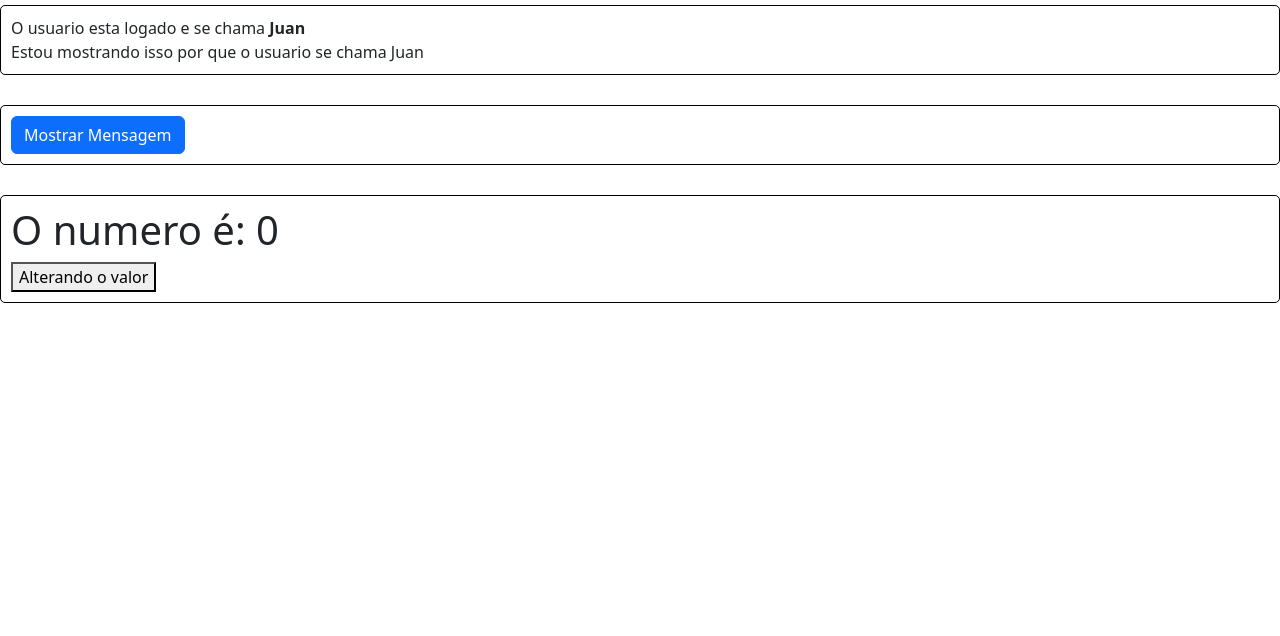
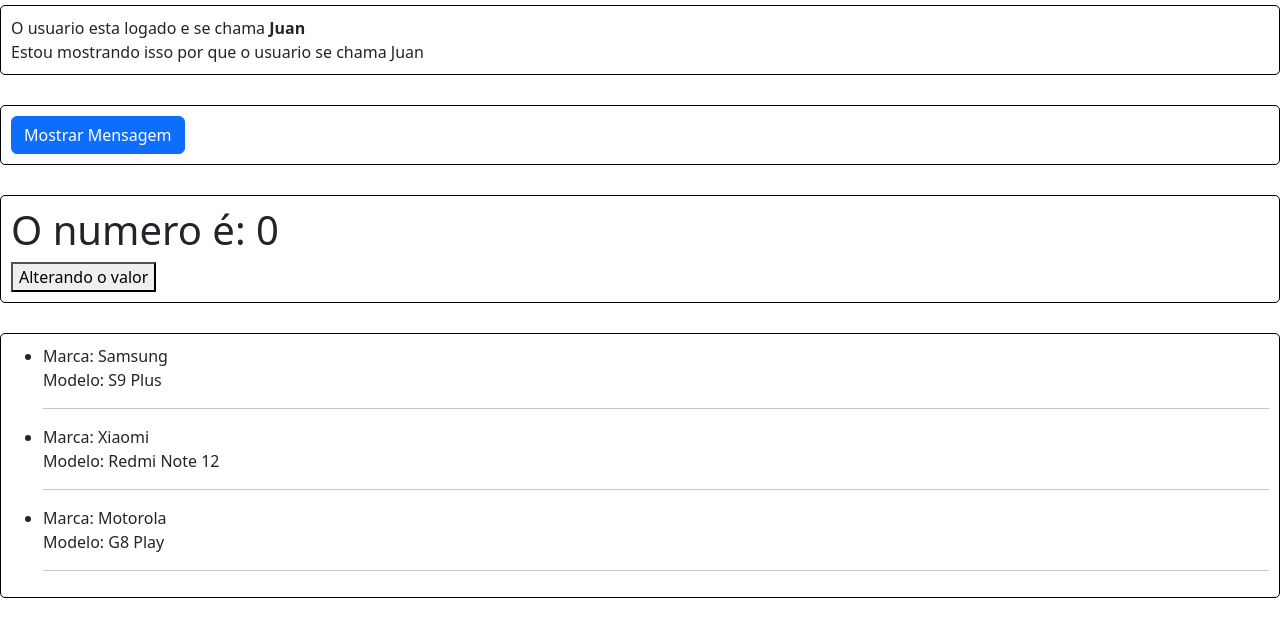
Before and after one commit to juankapp/aprendendo_angular, an Angular app: page / in a window 1280 px wide. Shown: the part 907-1543 px from the top of the page. Built offline with nearby package versions, Linux system fonts and the light colour scheme.

Commit message:
renderizacao_lista

```diff
--- a/src/app/app.component.html
+++ b/src/app/app.component.html
@@ -6,3 +6,4 @@
 <app-renderizacao-condicional></app-renderizacao-condicional>
 <app-eventos></app-eventos>
 <app-componente-pai></app-componente-pai>
+<app-renderizar-lista></app-renderizar-lista>
--- a/src/app/app.module.ts
+++ b/src/app/app.module.ts
@@ -12,6 +12,7 @@ import { RenderizacaoCondicionalComponent } from './component/renderizacao-condi
 import { EventosComponent } from './component/eventos/eventos.component';
 import { ComponentePaiComponent } from './component/componente-pai/componente-pai.component';
 import { ComponenteFilhoComponent } from './component/componente-filho/componente-filho.component';
+import { RenderizarListaComponent } from './component/renderizar-lista/renderizar-lista.component';
 
 @NgModule({
   declarations: [
@@ -24,7 +25,8 @@ import { ComponenteFilhoComponent } from './component/componente-filho/component
     RenderizacaoCondicionalComponent,
     EventosComponent,
     ComponentePaiComponent,
-    ComponenteFilhoComponent
+    ComponenteFilhoComponent,
+    RenderizarListaComponent
   ],
   imports: [
     BrowserModule,
--- /dev/null
+++ b/src/app/component/renderizar-lista/renderizar-lista.component.html
@@ -0,0 +1,9 @@
+<div class="separando_aulas">
+    <ul>
+        <li *ngFor="let celular of Celulares">
+            Marca: {{celular.Marca}} <br>
+            Modelo: {{celular.Modelo}}
+            <hr>
+        </li>
+    </ul>
+</div>
--- /dev/null
+++ b/src/app/component/renderizar-lista/renderizar-lista.component.ts
@@ -0,0 +1,28 @@
+import { Component } from '@angular/core';
+
+@Component({
+  selector: 'app-renderizar-lista',
+  templateUrl: './renderizar-lista.component.html',
+  styleUrl: './renderizar-lista.component.scss'
+})
+export class RenderizarListaComponent {
+
+  Celulares = [
+    {
+      Marca: 'Samsung ',
+      Modelo: 'S9 Plus'
+    } ,
+
+    {
+      Marca: 'Xiaomi',
+      Modelo: 'Redmi Note 12'
+    } ,
+
+    {
+      Marca: 'Motorola',
+      Modelo: 'G8 Play'
+    }
+
+  ]
+
+}
```
Also changed, not shown: src/app/component/renderizar-lista/renderizar-lista.component.scss (added), 1 other file (tests, documents, lock files or other folders).
